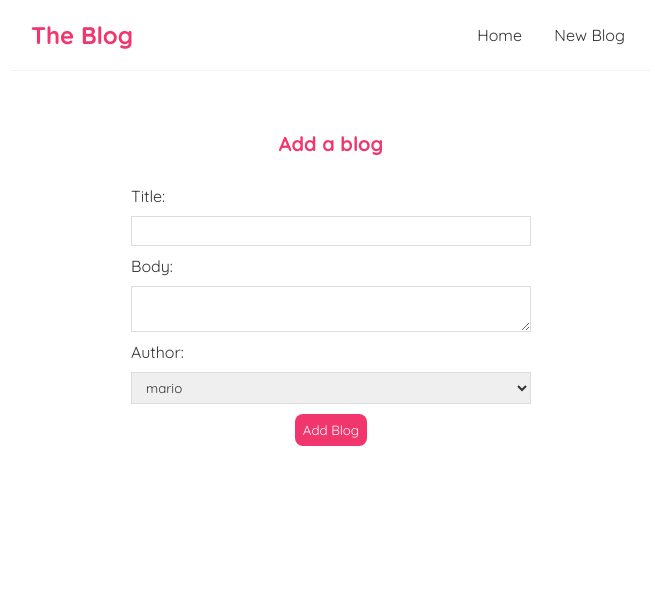
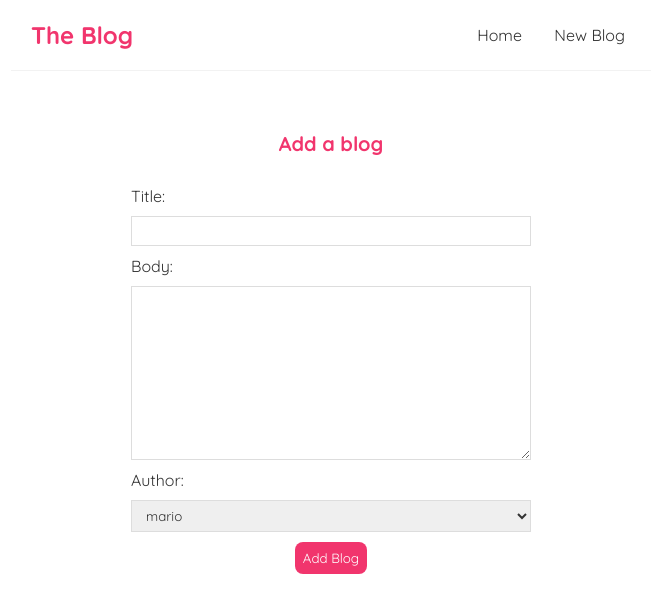
Before and after one commit to jogit82/blog-pure-react, a React (Create React App) app: page /create in a window 1280 px wide. Shown: the top 612 px of the page, without its empty margins (309-964 px from the left). Built offline with nearby package versions, Linux system fonts and the light colour scheme.

Commit message:
create the submniut object

```diff
--- a/src/components/Create.js
+++ b/src/components/Create.js
@@ -5,9 +5,15 @@ const Create = () => {
   const [body, setBody] = useState("");
   const [author, setAuthor] = useState("mario");
 
+  const handleSubmit = (e) => {
+    e.preventDefault();
+    const blog = { title, body, author };
+  };
+
   return (
     <div className="create">
       <h2>Add a blog</h2>
+      <form onSubmit={handleSubmit}>
         <label>Title:</label>
         <input
           required
@@ -18,6 +24,7 @@ const Create = () => {
         <label>Body:</label>
         <textarea
           required
+          rows="10"
           value={body}
           onChange={(e) => setBody(e.target.value)}
         ></textarea>
@@ -27,6 +34,7 @@ const Create = () => {
           <option value="yoshi">yoshi</option>
         </select>
         <button>Add Blog</button>
+      </form>
     </div>
   );
 };
```
Also changed, not shown: 1 other file (tests, documents, lock files or other folders). Lines whose indentation alone changed are shown as unchanged.
